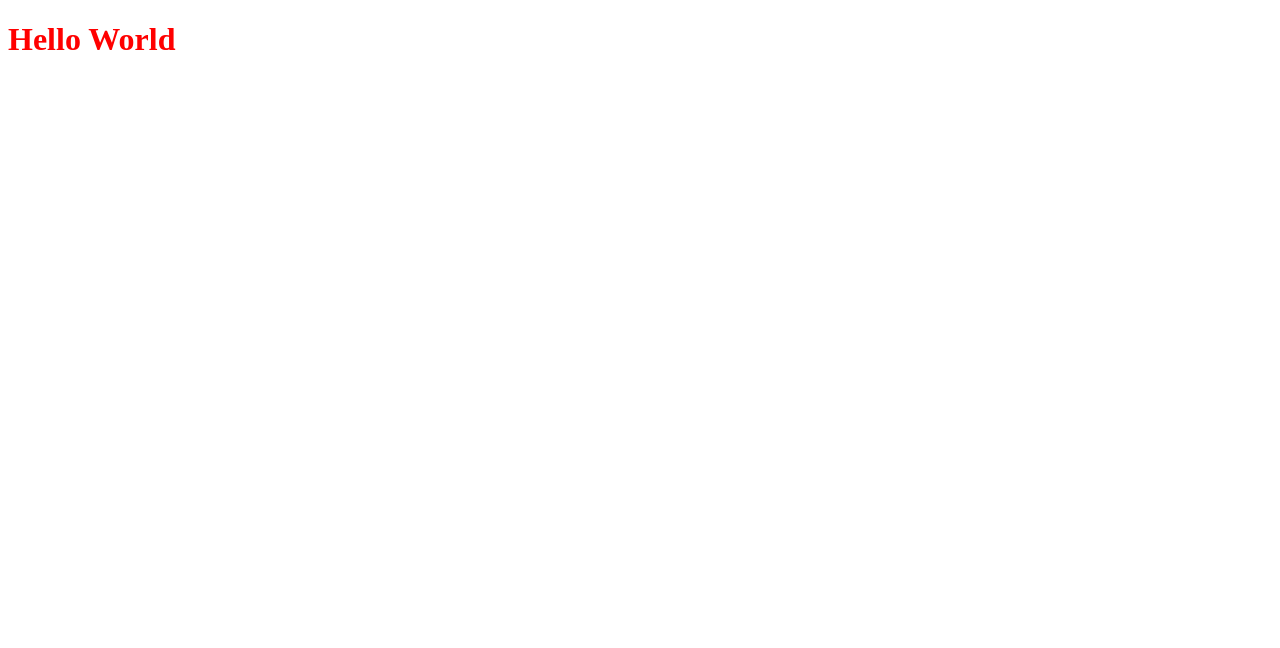
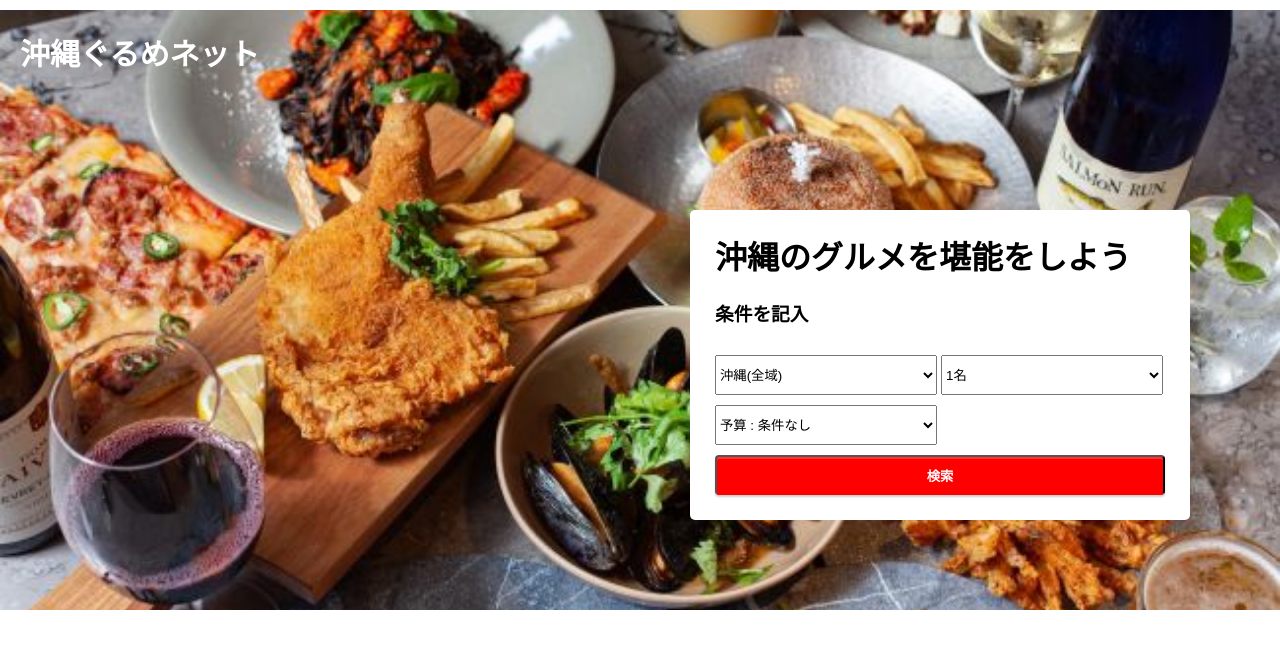
Before and after one commit to ArakakiTakuya/api_project, a website: page public/index.html in a window 1280 px wide. Drawn offline with Linux system fonts and the light colour scheme.

Commit message:
added html/css

```diff
--- a/public/index.html
+++ b/public/index.html
@@ -8,6 +8,42 @@
     <script type="text/javascript" src="script.js"></script>
   </head>
   <body>
-    <h1>Hello World</h1>
+    <main>
+      <h1>沖縄ぐるめネット</h1>
+      <div class="main-wrapper">
+        <h1>沖縄のグルメを堪能をしよう</h1>
+        <h3>条件を記入</h3>
+        <select>
+          <option>沖縄(全域)</option>
+        </select>
+        <select>
+          <option>1名</option>
+          <option>2名</option>
+          <option>3名</option>
+          <option>4名</option>
+          <option>5名</option>
+          <option>6名</option>
+          <option>7名</option>
+          <option>8名</option>
+          <option>9名</option>
+          <option>10名</option>
+          <option>11名</option>
+          <option>12名</option>
+          <option>13名</option>
+          <option>14名</option>
+          <option>15名</option>
+          <option>16名</option> </select
+        ><br />
+        <select>
+          <option>予算 : 条件なし</option>
+          <option>~1500円</option>
+          <option>1500円~3000円</option>
+          <option>3000円~6000円</option>
+          <option>6000円~</option>
+        </select>
+        <button class="btn">検索</button>
+      </div>
+    </main>
+    <footer></footer>
   </body>
 </html>
--- a/public/style.css
+++ b/public/style.css
@@ -1,3 +1,66 @@
-body {
-  color: red;
+body,
+html {
+  margin: 5px 0;
+  padding: 0;
 }
+
+main {
+  background-image: url("./images/main_picture.jpg");
+  background-repeat: no-repeat;
+  background-size: cover;
+  height: 600px;
+
+  position: relative;
+}
+
+main > h1 {
+  margin: 0;
+  color: white;
+  font-size: 30px;
+  padding-top: 20px;
+  padding-left: 20px;
+}
+
+.main-wrapper {
+  width: 450px;
+  background-color: white;
+  border-radius: 5px;
+
+  position: absolute;
+  right: 90px;
+  bottom: 90px;
+
+  padding: 0 25px;
+  padding-bottom: 25px;
+}
+.main-wrapper select {
+  margin-top: 10px;
+  width: 222px;
+  height: 40px;
+}
+
+.main-wrapper button {
+  margin-top: 10px;
+  width: 450px;
+  height: 40px;
+}
+
+/* ボタンデザイン */
+.btn {
+  position: relative;
+  display: inline-block;
+  padding: 0.25em 0.5em;
+  text-decoration: none;
+  color: #fff;
+  background: red; /*背景色*/
+  border-bottom: solid 2px red; /*少し濃い目の色に*/
+  border-radius: 4px; /*角の丸み*/
+  box-shadow: inset 0 2px 0 rgba(255, 255, 255, 0.2),
+    0 2px 2px rgba(0, 0, 0, 0.19);
+  font-weight: bold;
+}
+
+.btn:active {
+  border-bottom: solid 2px red;
+  box-shadow: 0 0 2px rgba(0, 0, 0, 0.3);
+}
```
Also changed, not shown: public/images/main_picture.jpg (added).
